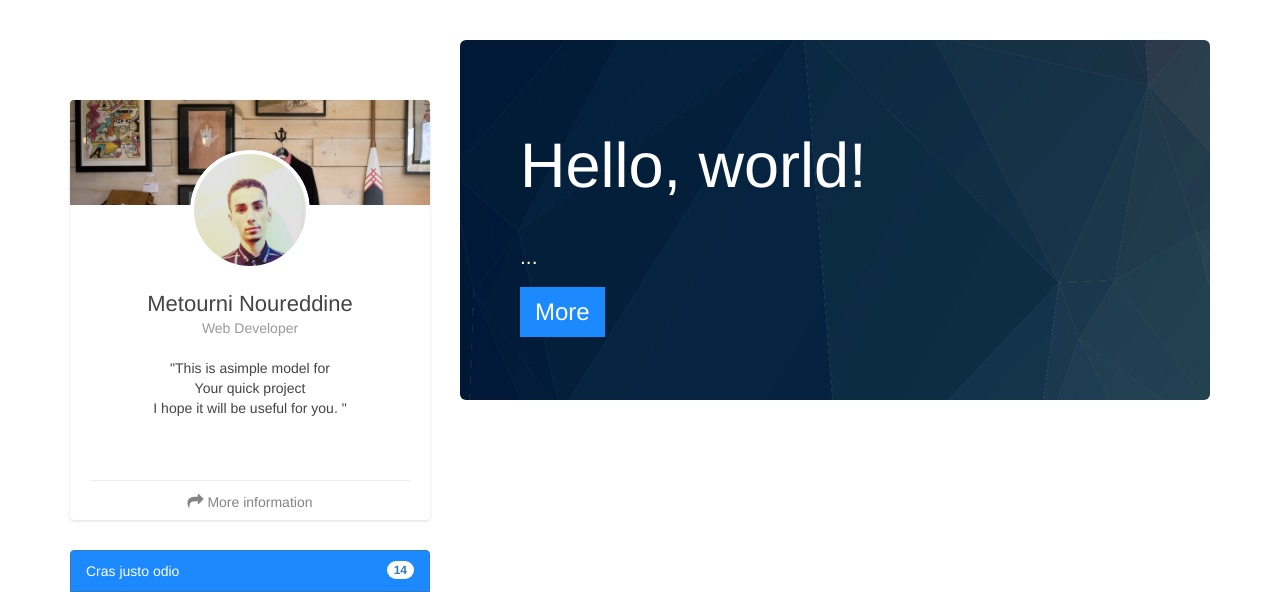
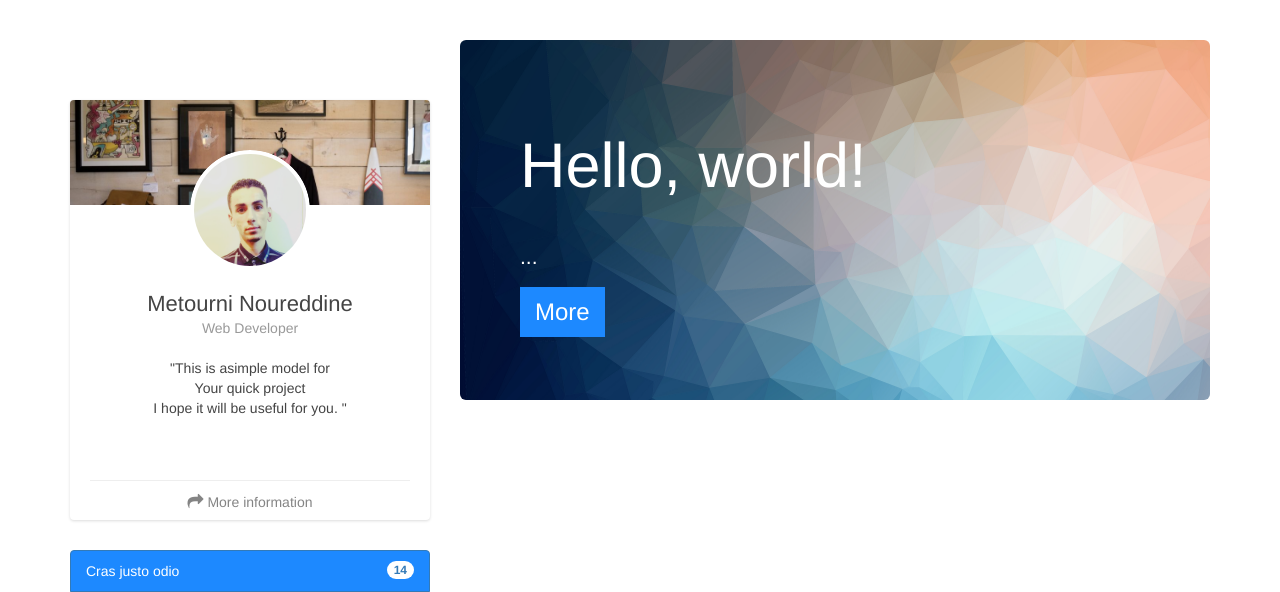
Before and after one commit to Metourni/Model, a PHP site: page / in a window 1280 px wide. Shown: the part 52-644 px from the top of the page. Run offline with PHP 8.4, Linux system fonts and the light colour scheme.

Commit message:
new commit

```diff
--- a/index.html
+++ b/index.html
@@ -25,6 +25,7 @@
         <link rel="stylesheet" href="public/css/rotating-card.css" />
         <link rel="stylesheet" href="public/css/sweetalert.css" />
         <link rel="stylesheet" href="public/css/right-menu.css" />
+        <link rel="stylesheet" href="public/css/jumbotron.css" />
 
         <link rel="stylesheet" href="public/css/main.css" />
         <link rel="stylesheet" href="public/css/normalize.css" />
--- /dev/null
+++ b/public/css/jumbotron.css
@@ -0,0 +1,5 @@
+.jumbotron{
+    color: white;
+    background-image: url("../images/jumbotron.png");
+    background-size: cover;
+}
--- a/public/css/main.css
+++ b/public/css/main.css
@@ -1,5 +1 @@
 /* You oun css*/
-.jumbotron{
-    color: white;
-    background-image: url("../images/jumbotron.png");
-}
```
